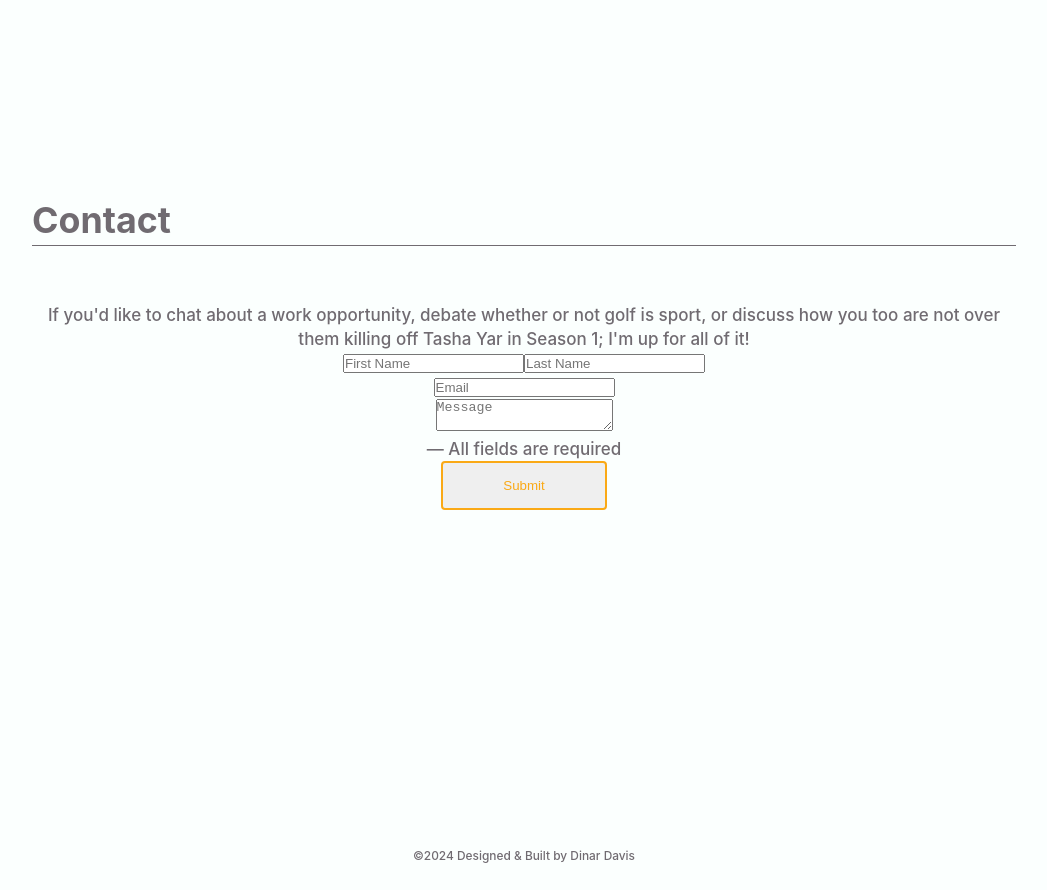
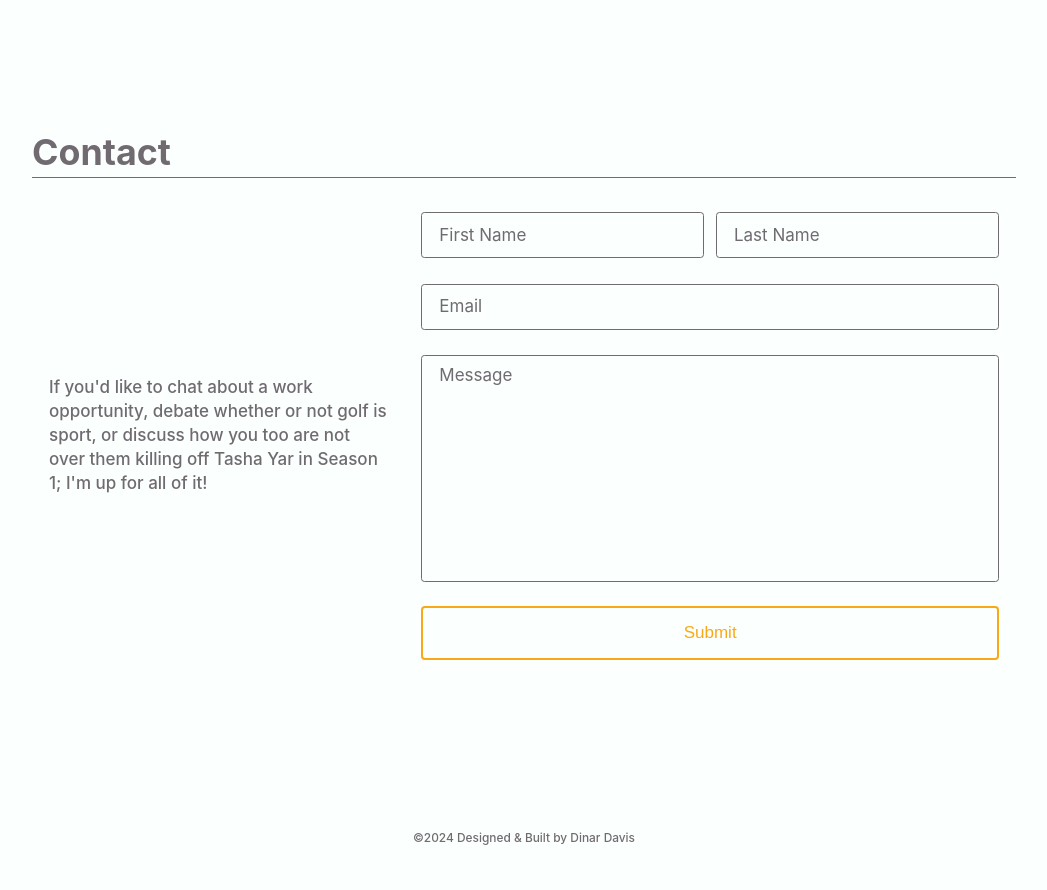
Before and after one commit to dinardavis/portfolio_v3, a React (Create React App) app: page / in a window 1280 px wide. Shown: the part 3800-4690 px from the top of the page, without its empty margins (116-1163 px from the left). Built offline with nearby package versions, Linux system fonts and the light colour scheme.

Commit message:
Updated contact form

```diff
--- a/public/style.css
+++ b/public/style.css
@@ -81,6 +81,10 @@ body {
   display: flex;
 }
 
+#contact {
+  flex-direction: column;
+}
+
 #intro {
   position: relative;
   height: 100vh;
@@ -95,9 +99,12 @@ body {
   flex-direction: column;
 }
 
-#work,
+#work {
+  margin: 8rem 0 4rem;
+}
+
 #contact {
-  margin: 8rem 0 4rem;
+  margin: 0rem 0 10rem;
 }
 
 .nav-container.no-background {
@@ -475,17 +482,192 @@ body {
     background-position 0s 0.3s;
 }
 
-.contact-info {
-  height: 500px;
+.contact-content {
+  display: flex;
+  justify-content: space-between;
+  align-items: center;
+}
+
+.contact-content > * {
+  padding: 0 1rem;
+}
+
+.contact-copy {
+  width: 60%;
+}
+
+.contact-form {
+  position: relative;
   display: flex;
   flex-direction: column;
-  align-items: center;
-  text-align: center;
+  justify-content: center;
+  border-radius: .4rem;
+  width: 100%;
+  font-weight: 400;
 }
 
-.contact-text {
-  margin: 50px 20px;
-  width: 70%;
+.contact-form input,
+.contact-form textarea {
+  font-family: 'Montserrat', sans-serif;
+  font-weight: 500;
+  font-size: 1rem;
+  line-height: 1.2;
+  color: var(--fontcolor-main);
+}
+
+.contact-form textarea {
+  padding: 1rem 1rem;
+}
+
+.contact-form select::placeholder,
+.contact-form input::placeholder,
+.contact-form textarea::placeholder {
+  font-family: -apple-system, BlinkMacSystemFont, 'Segoe UI', 'Roboto', 'Oxygen', 'Ubuntu', 'Cantarell', 'Fira Sans', 'Droid Sans', 'Helvetica Neue', sans-serif;
+  font-size: 1rem;
+  line-height: 1.2;
+  color: var(--fontcolor-main);
+  font-weight: 400;
+}
+
+.contact-form input:focus,
+.contact-form select:focus,
+.contact-form textarea:focus {
+  outline: none;
+}
+
+.contact-form input,
+.contact-form select {
+  background-color: rgba(var(--background-primary));
+  padding: .7rem 1rem;
+  margin-bottom: 1.5rem;
+  border: 1.5px solid rgba(var(--background-accent));
+  border-radius: .2rem;
+}
+
+.contact-form input.input-error,
+.contact-form select.input-error,
+.contact-form textarea.input-error,
+.upload-btn-content .upload-btn.input-error
+{
+  border: 1.5px solid #d20c0c;
+}
+
+.contact-form .emailField {
+  width: 100%;
+}
+
+.contact-form textarea {
+  min-width: 100%;
+  max-width: 100%;
+  height: 227px;
+  padding-top: .5rem;
+  margin: 0 0 1rem;
+  background-color: rgba(var(--background-primary));
+  border: 1.5px solid rgba(var(--background-accent));
+  border-radius: .2rem;
+  resize: none;
+}
+
+.form-row-name {
+  display: flex;
+  justify-content: space-between;
+  width: 100%;
+}
+
+.form-row-name > * {
+  width: 49%;
+}
+
+.thank-you-popup {
+  position: absolute;
+  display: flex;
+  flex-direction: column;
+  justify-content: center;
+  align-items: center;
+  top: calc(40% - 125px);
+  left: calc(50% - 150px);
+  width: 300px;
+  height: 300px;
+  border-radius: .2rem;
+  text-align: center;
+  background-color: rgb(var(--background-primary));
+  border: 1.5px solid rgba(var(--background-accent));
+  box-shadow: 4px 4px 12px #999898;
+  z-index: 10;
+  -webkit-animation: .2s ease 0s normal forwards 1 fadein;
+    animation: .2s ease 0s normal forwards 1 fadein;
+}
+
+@keyframes fadein{
+  0% { opacity:0; }
+  66% { opacity:0; }
+  100% { opacity:1; }
+}
+
+@-webkit-keyframes fadein{
+  0% { opacity:0; }
+  66% { opacity:0; }
+  100% { opacity:1; }
+}
+
+.checkmark-container {
+  display: flex;
+  justify-content: center;
+  align-items: center;
+  margin: .5rem;
+  background-color: var(--background-primary);
+  border-radius: 50%;
+}
+
+.thank-you-pop-checkmark {
+  font-size: 4rem;
+  color: var(--fontcolor-dark-secondary);
+}
+
+.thank-you-pop-error {
+  font-size: 4rem;
+  color: #d20c0c;
+}
+
+.thank-you-pop-checkmark-background {
+  position: absolute;
+  width: 50px;
+  height: 50px;
+  top: 0;
+  left: 0%;
+  background-color: var(--background-primary);
+  border-radius: 50%;
+}
+
+.thank-you-copy {
+  display: inline-block;
+  padding: 0 1rem;
+  font-size: 1.2rem;
+  font-weight: 300;
+  line-height: 1.2;
+}
+
+.thank-you-copy.success {
+  font-size: 2.2rem;
+}
+
+.required-field-note {
+  display: flex;
+  align-items: center;
+  align-self: flex-start;
+  font-size: .8rem;
+  margin-bottom: 1rem;
+}
+
+.required-field-note span {
+  color: #d20c0c;
+  font-size: 1.2rem;
+  margin-right: .3rem
+}
+
+.submit-btn {
+  font-size: 1rem;
+  background-color: transparent;
 }
 
 .footer {
@@ -618,6 +800,20 @@ body#dark-mode {
 #dark-mode .footer {
   color: var(--fontcolor-dark-accent);
 }
+
+
+@media screen and (max-width: 900px) {
+  .contact-copy {
+    width: 100%;
+    margin-bottom: 2rem;
+  }
+
+  .contact-content {
+    flex-direction: column;
+  }
+}
+
+
 
 @media screen and (min-width: 600px) {
   .main-content {
--- a/src/components/Contact.js
+++ b/src/components/Contact.js
@@ -36,7 +36,6 @@ export default function Contact() {
   const [emailSuccess, setEmailSuccess] = React.useState(false)
 
   const [formData, setFormData] = React.useState({
-    contactGroup: "",
     firstName: "",
     lastName: "",
     email: "",
@@ -44,7 +43,6 @@ export default function Contact() {
   });
 
   const [formInputsValid, setFormInputsValid] = React.useState({
-    contactGroup: false,
     firstName: false,
     lastName: false,
     email: false,
@@ -53,7 +51,6 @@ export default function Contact() {
 
   function clearInputs() {
     setFormData({
-      contactGroup: "",
       firstName: "",
       lastName: "",
       email: "",
@@ -63,7 +60,6 @@ export default function Contact() {
 
   function resetFormInputs() {
     setFormInputsValid({
-      contactGroup: false,
       firstName: false,
       lastName: false,
       email: false,
@@ -71,14 +67,12 @@ export default function Contact() {
     });
   }
 
-  const [contactGroupField, setContactGroupField] = React.useState("");
   const [firstNameField, setFirstNameField] = React.useState("");
   const [lastNameField, setLastNameField] = React.useState("");
   const [emailField, setEmailField] = React.useState("");
   const [messageField, setMessageField] = React.useState("");
 
   React.useEffect(() => {
-    setContactGroupField(document.querySelector(".contactGroupField"));
     setFirstNameField(document.querySelector(".firstNameField"));
     setLastNameField(document.querySelector(".lastNameField"));
     setEmailField(document.querySelector(".emailField"));
@@ -99,21 +93,6 @@ export default function Contact() {
   function validateFormInputs() {
     const emailFormat = /^([a-zA-Z0-9._%-]+@[a-zA-Z0-9.-]+\.[a-zA-Z]{2,})$/;
     const nameFormat = /^[A-Za-z]+$/;
-
-    if (
-      contactGroupField.value === "" &&
-      document.activeElement === contactGroupField
-    ) {
-      contactGroupField.classList.add("input-error");
-      setFormInputsValid((prevFormInputsValid) => {
-        return { ...prevFormInputsValid, contactGroup: false };
-      });
-    } else if (contactGroupField.value.length > 0) {
-      contactGroupField.classList.remove("input-error");
-      setFormInputsValid((prevFormInputsValid) => {
-        return { ...prevFormInputsValid, contactGroup: true };
-      });
-    }
 
     if (
       !firstNameField.value.match(nameFormat) &&
@@ -179,7 +158,6 @@ export default function Contact() {
   function sendEmail(event) {
     event.preventDefault();
     if (
-      formInputsValid.contactGroup &&
       formInputsValid.firstName &&
       formInputsValid.lastName &&
       formInputsValid.email &&
@@ -187,7 +165,7 @@ export default function Contact() {
     ) {
       emailjs.sendForm(
         "service_a1m3d8j",
-        "template_pf30muq",
+        "template_v9gl273",
         event.target,
         "OcK5Bs3T2UjqiTy-b"
       )
@@ -202,9 +180,6 @@ export default function Contact() {
         animatePopup()
       });
     } else {
-      if (contactGroupField.value.length === 0) {
-        contactGroupField.classList.add("input-error");
-      }
       if (firstNameField.value.length === 0) {
         firstNameField.classList.add("input-error");
       }
@@ -240,7 +215,8 @@ export default function Contact() {
           <h3 >Contact</h3>
           <div className="title-decoration"></div>
         </div>
-        <div className="contact-info">
+        <div className="contact-content">
+          <p className="contact-copy">If you'd like to chat about a work opportunity, debate whether or not golf is sport, or discuss how you too are not over them killing off Tasha Yar in Season 1; I'm up for all of it!</p>
           <form className="form contact-form" onSubmit={sendEmail}>
           <div className="thank-you-popup" style={popupDisplay}>
             <p className="thank-you-copy success">{emailSuccess ? "Success!" : "Error!"}</p>
@@ -262,10 +238,6 @@ export default function Contact() {
             }
           </div>
           <div className="form-row form-row-name">
-              <br />
-              <p className="select-label">
-                If you'd like to chat about a work opportunity, debate whether or not golf is sport, or discuss how you too are not over them killing off Tasha Yar in Season 1; I'm up for all of it!
-              </p>
             <input
                 className="firstNameField"
                 type="text"
@@ -285,6 +257,7 @@ export default function Contact() {
               value={formData.lastName}
             />
           </div>
+
           <div className="form-row">
             <input
               className="emailField"
@@ -306,11 +279,7 @@ export default function Contact() {
             ></textarea>
           </div>
 
-            <p className="required-field-note">
-              <span> &mdash;</span> All fields are required
-            </p>
-
-            <button type="submit" className="btn contact-btn cta-btn btn-hover">
+          <button type="submit" className="btn contact-btn submit-btn btn-hover">
             Submit
           </button>
         </form>
```
Also changed, not shown: 1 other file (tests, documents, lock files or other folders). Lines whose indentation alone changed are shown as unchanged.
